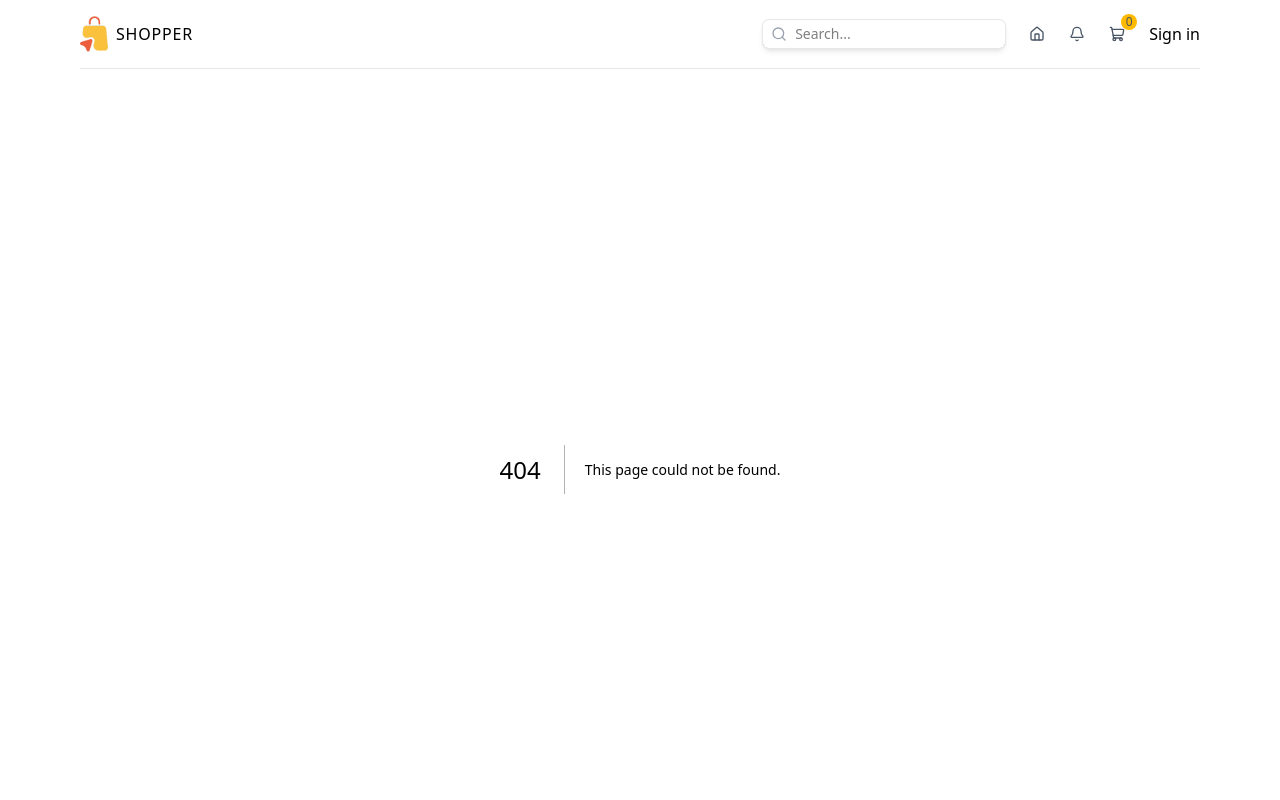
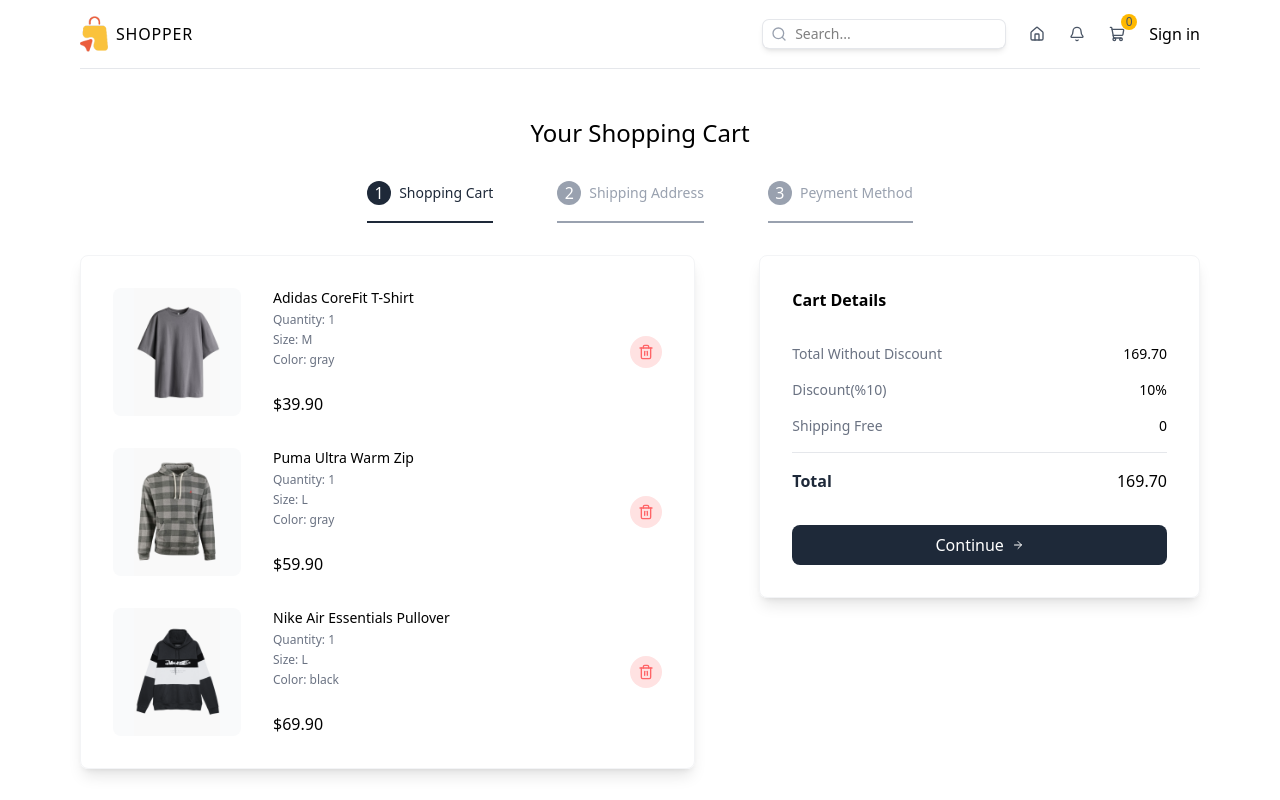
Before and after one commit to milad-ramavandi/e-commerce-ui, a Next.js app: page /cart in a window 1280 px wide. Before the commit this address had no page. Shown: the top 800 px of the page. Built offline with nearby package versions, Linux system fonts and the light colour scheme.

Commit message:
feat: implementing Form component & cart page(uncompleted)

```diff
--- /dev/null
+++ b/app/cart/page.tsx
@@ -0,0 +1,121 @@
+"use client";
+
+import { cartItems, steps } from "@/constants";
+import { ArrowRight, Trash2 } from "lucide-react";
+import Image from "next/image";
+import { useState } from "react";
+
+const CartPage = () => {
+  const [currentStep, setCurrentStep] = useState<number>(0);
+  return (
+    <div className="flex flex-col gap-8 items-center justify-center mt-12">
+      <h1 className="text-2xl font-medium">Your Shopping Cart</h1>
+      <div className="flex flex-col md:flex-row items-center gap-8 md:gap-16">
+        {steps.map((step, index) => {
+          return (
+            <div
+              className={`flex items-center gap-2 border-b-2 pb-4 ${currentStep === index ? "border-gray-800" : "border-gray-400"}`}
+              key={index}
+            >
+              <div
+                className={`flex items-center justify-center w-6 h-6 rounded-full text-white ${currentStep === index ? "bg-gray-800" : "bg-gray-400"}`}
+              >
+                {index + 1}
+              </div>
+              <p
+                className={`text-sm font-medium ${currentStep === index ? "text-gray-800" : "text-gray-400"}`}
+              >
+                {step}
+              </p>
+            </div>
+          );
+        })}
+      </div>
+      <div className="w-full flex flex-col lg:flex-row gap-16">
+        <div className="w-full lg:w-7/12 shadow-lg border border-gray-100 p-8 rounded-lg flex flex-col gap-8">
+          {currentStep === 0 &&
+            cartItems.map((item) => {
+              return (
+                <div
+                  key={item.id}
+                  className="flex items-center justify-between"
+                >
+                  <div className="flex gap-8">
+                    <div className="relative w-32 h-32 bg-gray-50 rounded-lg overflow-hidden">
+                      <Image
+                        src={item.images[item.selectedColor]}
+                        alt={item.name}
+                        fill
+                        className="object-contain"
+                        sizes="(max-width: 768px) 100vw, (max-width: 1200px) 50vw, 33vw"
+                      />
+                    </div>
+                    <div className="flex flex-col justify-between">
+                      <div className="flex flex-col gap-1">
+                        <p className="font-medium text-sm">{item.name}</p>
+                        <p className="text-xs text-gray-500">Quantity: {" "} {item.quantity}</p>
+                        <p className="text-xs text-gray-500">Size: {" "} {item.selectedSize.toUpperCase()}</p>
+                        <p className="text-xs text-gray-500">Color: {" "} {item.selectedColor}</p>
+                      </div>
+                      <p className="font-medium">${item.price.toFixed(2)}</p>
+                    </div>
+                  </div>
+                  <button
+                    type="button"
+                    className="w-8 h-8 rounded-full bg-red-100 hover:bg-red-200 transition-all duration-300 text-red-400 flex items-center justify-center cursor-pointer"
+                  >
+                    <Trash2 className="w-4 h-4" />
+                  </button>
+                </div>
+              );
+            })}
+        </div>
+        <div className="w-full h-max lg:w-5/12 shadow-lg border border-gray-100 p-8 rounded-lg flex flex-col gap-8">
+          <h2 className="font-semibold">Cart Details</h2>
+          <div className="flex flex-col gap-4">
+            <div className="flex justify-between text-sm">
+              <p className="text-gray-500">Total Without Discount</p>
+              <p className="font-medium">
+                {cartItems
+                  .reduce((acc, item) => (acc += item.price * item.quantity), 0)
+                  .toFixed(2)}
+              </p>
+            </div>
+            <div className="flex justify-between text-sm">
+              <p className="text-gray-500">Discount(%10)</p>
+              <p className="font-medium">10%</p>
+            </div>
+            <div className="flex justify-between text-sm">
+              <p className="text-gray-500">Shipping Free</p>
+              <p className="font-medium">0</p>
+            </div>
+            <hr className="border-gray-200" />
+            <div className="flex justify-between">
+              <p className="text-gray-800 font-semibold">Total</p>
+              <p className="font-medium">
+                {cartItems
+                  .reduce((acc, item) => (acc += item.price * item.quantity), 0)
+                  .toFixed(2)}
+              </p>
+            </div>
+          </div>
+          {currentStep === 0 && (
+            <button
+              type="button"
+              className="w-full bg-gray-800 hover:bg-gray-950 transition-all duration-300 text-white p-2 rounded-lg cursor-pointer flex items-center justify-center gap-2"
+              onClick={() => {
+                if (currentStep >= 2) return;
+                setCurrentStep((prev) => prev + 1);
+              }}
+            >
+              <span>Continue</span>
+              <ArrowRight className="w-3 h-3" />
+            </button>
+          )}
+        </div>
+      </div>
+    </div>
+  );
+};
+
+export default CartPage;
--- /dev/null
+++ b/components/Form.tsx
@@ -0,0 +1,31 @@
+import { yupResolver } from "@hookform/resolvers/yup";
+import {
+  FormState,
+  useForm,
+  UseFormHandleSubmit,
+  UseFormRegister,
+} from "react-hook-form";
+import * as Yup from "yup";
+
+const Form = <T extends Yup.AnyObject>({
+  validationSchema,
+  renderProps,
+}: {
+  validationSchema: Yup.AnyObjectSchema;
+  renderProps: ({
+    formState,
+    register,
+    handleSubmit,
+  }: {
+    formState: FormState<T>;
+    register: UseFormRegister<T>;
+    handleSubmit: UseFormHandleSubmit<T, T>;
+  }) => React.ReactNode;
+}) => {
+  const { register, handleSubmit, formState } = useForm<T>({
+    resolver: yupResolver(validationSchema),
+  });
+  return renderProps({ register, handleSubmit, formState });
+};
+
+export default Form;
--- a/constants/index.ts
+++ b/constants/index.ts
@@ -1,17 +1,14 @@
 // ADDRESS LOCAL IMAGE
 
-import { IProduct } from "@/types";
+import { ICart, IProduct } from "@/types";
 
 export const LOGO = "/logo.png";
-export const FEATURED = "/featured.png"
-
-
+export const FEATURED = "/featured.png";
 
 // ADDRESS PAGES
 
 export const HOME = "/";
-export const SIGNIN = "/login"
-
+export const SIGNIN = "/login";
 
 // PRODUCTS SAMPLE
 
@@ -125,3 +122,67 @@
     images: { blue: "/products/8b.png", green: "/products/8gr.png" },
   },
 ];
+
+// CARTS SAMPLE
+
+export const cartItems: ICart[] = [
+  {
+    id: 1,
+    name: "Adidas CoreFit T-Shirt",
+    shortDescription:
+      "Lorem ipsum dolor sit amet consect adipisicing elit lorem ipsum dolor sit.",
+    description:
+      "Lorem ipsum dolor sit amet consect adipisicing elit lorem ipsum dolor sit. Lorem ipsum dolor sit amet consect adipisicing elit lorem ipsum dolor sit. Lorem ipsum dolor sit amet consect adipisicing elit lorem ipsum dolor sit.",
+    price: 39.9,
+    sizes: ["s", "m", "l", "xl", "xxl"],
+    colors: ["gray", "purple", "green"],
+    images: {
+      gray: "/products/1g.png",
+      purple: "/products/1p.png",
+      green: "/products/1gr.png",
+    },
+    quantity: 1,
+    selectedSize: "m",
+    selectedColor: "gray",
+  },
+  {
+    id: 2,
+    name: "Puma Ultra Warm Zip",
+    shortDescription:
+      "Lorem ipsum dolor sit amet consect adipisicing elit lorem ipsum dolor sit.",
+    description:
+      "Lorem ipsum dolor sit amet consect adipisicing elit lorem ipsum dolor sit. Lorem ipsum dolor sit amet consect adipisicing elit lorem ipsum dolor sit. Lorem ipsum dolor sit amet consect adipisicing elit lorem ipsum dolor sit.",
+    price: 59.9,
+    sizes: ["s", "m", "l", "xl"],
+    colors: ["gray", "green"],
+    images: { gray: "/products/2g.png", green: "/products/2gr.png" },
+    quantity: 1,
+    selectedSize: "l",
+    selectedColor: "gray",
+  },
+  {
+    id: 3,
+    name: "Nike Air Essentials Pullover",
+    shortDescription:
+      "Lorem ipsum dolor sit amet consect adipisicing elit lorem ipsum dolor sit.",
+    description:
+      "Lorem ipsum dolor sit amet consect adipisicing elit lorem ipsum dolor sit. Lorem ipsum dolor sit amet consect adipisicing elit lorem ipsum dolor sit. Lorem ipsum dolor sit amet consect adipisicing elit lorem ipsum dolor sit.",
+    price: 69.9,
+    sizes: ["s", "m", "l"],
+    colors: ["green", "blue", "black"],
+    images: {
+      green: "/products/3gr.png",
+      blue: "/products/3b.png",
+      black: "/products/3bl.png",
+    },
+    quantity: 1,
+    selectedSize: "l",
+    selectedColor: "black",
+  },
+];
+
+export const steps: string[] = [
+  "Shopping Cart",
+  "Shipping Address",
+  "Peyment Method",
+];
--- a/package.json
+++ b/package.json
@@ -9,10 +9,13 @@
     "lint": "eslint"
   },
   "dependencies": {
+    "@hookform/resolvers": "^5.9.1",
     "lucide-react": "^1.41.0",
     "next": "16.3.4",
     "react": "19.2.8",
-    "react-dom": "19.2.8"
+    "react-dom": "19.2.8",
+    "react-hook-form": "^7.87.0",
+    "yup": "^1.7.1"
   },
   "devDependencies": {
     "@tailwindcss/postcss": "^4",
--- a/types/index.ts
+++ b/types/index.ts
@@ -13,3 +13,9 @@
   size:string;
   color:string
 }
+
+export interface ICart extends IProduct {
+  quantity:number;
+  selectedColor:string;
+  selectedSize:string
+}
```
Also changed, not shown: 1 other file (tests, documents, lock files or other folders).
